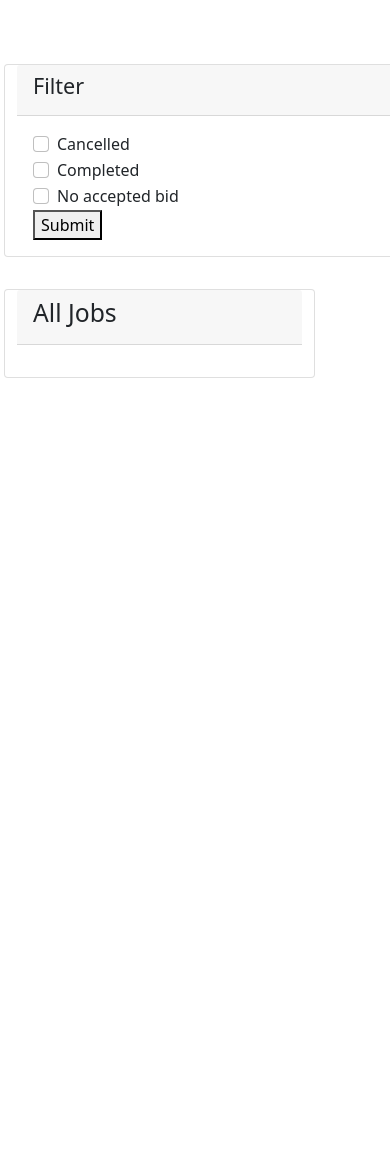
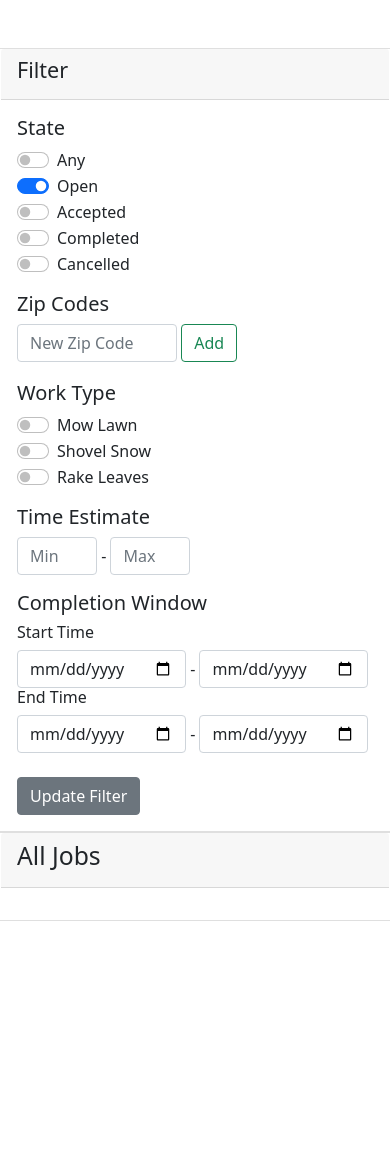
Before and after one commit to hagen-larsen-hl/3MusketeersAndARifleman, a Django app: page /jobs/view/ in a window 390 px wide; the page is wider, and only the part inside the window is pictured. Shown: the part 56-1219 px from the top of that part. Before the commit the page ends 434 px from the top of that part, so only its background shows below. Run offline with Django 4.2, Linux system fonts and the light colour scheme; the visitor is signed in with stand-in values (Sample User, id 1); data comes from the database, SQL or seed files in the repository; data that the repository does not hold is empty.

Commit message:
Added functionality and interface for job filtering

```diff
--- a/hustle/jobs/templates/jobs/view_every_job.html
+++ b/hustle/jobs/templates/jobs/view_every_job.html
@@ -2,35 +2,177 @@
 
 {% block content %}
 
-<div class="card m-3 w-10">
+<div class="card col-12 col-md-4 col-xl-3">
     <div class="card-header">
 	<h4 style="display: inline-block">Filter</h4>
     </div>
     <div class="card-body">
-	<form action="">
-	    <div class="form-check"><input class="form-check-input" type="checkbox" value="True" id="cancelledCheck" name="cancelled">Cancelled</input></div>
-	    <div class="form-check"><input class="form-check-input" type="checkbox" value="True" id="completedCheck" name="complete">Completed</input></div>
-	    <div class="form-check"><input class="form-check-input" type="checkbox" value="None" id="noBidCheck" name="accepted_bid">No accepted bid</input></div>
-	    {% if user.worker_data %}<div class="form-check"><input class="form-check-input" type="checkbox" value="{{ user.pk }}" id="myBidCheck" name="accepted_bid__user__pk">My bid accepted</input></div>{% endif %}
-	    <button type="Submit">Submit</button>
+	<form action="" id="filterForm" onchange="something_changed(this, event)">
+	    <h5>State</h5>
+	    <div class="form-check form-switch">
+		<input class="form-check-input" type="radio" id="anyFilter" name="state"
+			value="any" {% if queries.state %}checked{% endif %} />
+		<label class="form-check-label" for="anyFilter"> Any </label>
+	    </div>
+	    <div class="form-check form-switch">
+		<input class="form-check-input" type="radio" id="openFilter" name="state"
+		        value="open" {% if "open" in queries.state %}checked{% endif %} />
+		<label class="form-check-label" for="openFilter"> Open </label>
+	    </div>
+	    <div class="form-check form-switch">
+		<input class="form-check-input" type="radio" id="acceptedFilter" name="state"
+			value="accepted" {% if "accepted" in queries.state %}checked{% endif %} />
+		<label class="form-check-label" for="acceptedFilter"> Accepted </label>
+	    </div>
+	    <div class="form-check form-switch">
+		<input class="form-check-input" type="radio" id="completedFilter" name="state"
+		        value="completed" {% if "completed" in queries.state %}checked{% endif %} />
+		<label class="form-check-label" for="completedFilter"> Completed </label>
+	    </div>
+	    <div class="form-check form-switch">
+		<input class="form-check-input" type="radio" id="cancelledFilter" name="state"
+		        value="cancelled" {% if "cancelled" in queries.state %}checked{% endif %} />
+		<label class="form-check-label" for="cancelledFilter"> Cancelled </label>
+	    </div>
+	    <h5 class="mt-3">Zip Codes</h5>
+	    <div id="zip_group">
+	    {% for zip_query in queries.zip_code %}
+	    <div class="form-check form-switch">
+		<input class="form-check-input" type="checkbox" id="zip_{{zip_query}}" name="zip_code"
+			value="{{zip_query}}" checked onchange="toggle_zip_code(this)" />
+		<label class="form-check-label" for="zip_{{zip_query}}"> {{zip_query}} </label>
+	    </div>
+	    {% endfor %}
+	    </div>
+	    <div class="form-group">
+		<input style="display:inline-block;width:10em" class="form-control" type="number" id="zip_new" placeholder="New Zip Code" />
+	    	<button style="display:inline-block;margin-bottom:2pt" type="button" class="btn btn-outline-success" onclick="add_new_zip()">Add</button>
+	    </div>
+	    <h5 class="mt-3">Work Type</h5>
+	    {% for work_type in work_types %}
+	    <div class="form-check form-switch">
+		<input class="form-check-input" type="checkbox" id="wt_{{ work_type.type }}" name="type"
+			value="{{ work_type.type }}" {% if work_type.type in queries.type %}checked{% endif %} />
+		<label class="form-check-label" for="wt_{{ work_type.type }}"> {{work_type.type}} </label>
+	    </div>
+	    {% endfor %}
+	    <h5 class="mt-3">Time Estimate</h5>
+	    <div class="form-group">
+		<input style="display:inline-block;width:5em" class="form-control" type="number" id="estimate_min" name="estimate_min" placeholder="Min" value="{{ queries.estimate_min.0 }}" onchange="input_changed(this)" />
+		-
+		<input style="display:inline-block;width:5em" class="form-control" type="number" id="estimate_max" name="estimate_max" placeholder="Max" value="{{ queries.estimate_max.0 }}" onchange="input_changed(this)" />
+	    </div>
+	    <h5 class="mt-3">Completion Window</h5>
+	    <div class="form-group">
+		<h6>Start Time</h6>
+		<input style="display:inline-block;width:fit-content" class="form-control" type="date" id="start_time_min" name="start_time_min" placeholder="Min" value="{{ queries.start_time_min.0 }}" onchange="input_changed(this)" />
+		-
+		<input style="display:inline-block;width:fit-content" class="form-control" type="date" id="start_time_max" name="start_time_max" placeholder="Max" value="{{ queries.start_time_max.0 }}" onchange="input_changed(this)" />
+	    </div>
+	    <div class="form-group">
+		<h6>End Time</h6>
+		<input style="display:inline-block;width:fit-content" class="form-control" type="date" id="end_time_min" name="end_time_min" placeholder="Min" value="{{ queries.end_time_min.0 }}" onchange="input_changed(this)" />
+		-
+		<input style="display:inline-block;width:fit-content" class="form-control" type="date" id="estimate_max" name="end_time_max" placeholder="Max" value="{{ queries.end_time_max.0 }}" onchange="input_changed(this)" />
+	    </div>
+	    <button type="submit" class="mt-4 btn btn-secondary" id="filterSubmit">Update Filter</button>
 	</form>
     </div>
 </div>
-<div class="card m-3 w-75">
+<div class="card col-12 col-md-8 col-xl-9">
     <div class="card-header">
         <h2 style="display: inline-block">All Jobs</h2>
     </div>
     <div class="card-body">
         <!--Job Cards-->
-        <div class="row row-cols-1 row-cols-md-3 g-4">
+        <div class="row row-cols-1 row-cols-md-2 row-cols-xl-3 g-4">
           {% for job in jobs %}
-            <p>
-                {% include "jobs/job_card.html" with job=job %}
-            </p>
+              {% include "jobs/job_card.html" with job=job %}
           {% endfor %}
         </div>
     </div>
 </div>
 
+<script type="text/javascript">
+	function append_zip_code(value) {
+		var group = document.getElementById("zip_group");
+
+		var div = document.createElement("div");
+		div.className = "form-check form-switch";
+
+		var input = document.createElement("input");
+		input.type = "checkbox";
+		input.id = "zip_" + value;
+		input.name = "zip_code";
+		input.checked = true;
+		input.value = value;
+		input.className = "form-check-input";
+		input.setAttribute("onchange", "toggle_zip_code(this)");
+		input.style.backgroundColor = "red";
+
+		var label = document.createElement("label");
+		label.className = "form-check-label";
+		label.for = "zip_" + value;
+		label.appendChild(document.createTextNode(value));
+
+		div.appendChild(input);
+		div.appendChild(label);
+		group.appendChild(div);
+	}
+	function toggle_zip_code(input) {
+		if (input.checked) {
+			input.name = null;
+			input.setAttribute("data-zip-code", input.value);
+			input.value = null;
+		} else {
+			input.name = "zip_code";
+			input.value = input.getAttribute("data-zip-code");
+			input.setAttribute("data-zip-code", null);
+		}
+		something_changed(input.form)
+	}
+	function add_new_zip() {
+		input = document.getElementById("zip_new");
+		append_zip_code(input.value);
+		input.value = "";
+		something_changed(input.form);
+	}
+	function something_changed(form) {
+		var hasChanges = false;
+		document.querySelectorAll("input[value]").forEach(el => {
+			if (el.value == el.getAttribute("value")) {
+				el.style.backgroundColor = null;
+			} else {
+				el.style.backgroundColor = "red";
+				hasChanges = true;
+			}
+		});
+		document.querySelectorAll("input[checked]").forEach(el => {
+			if (!el.checked) {
+				el.style.backgroundColor = "red";
+				hasChanges = true;
+			} else {
+				el.style.backgroundColor = null;
+			}
+		});
+		document.querySelectorAll("input:not([checked])").forEach(el => {
+			if (el.checked) {
+				el.style.backgroundColor = "red";
+				hasChanges = true;
+			} else {
+				el.style.backgroundColor = null;
+			}
+		});
+		if (hasChanges) {
+			document.getElementById("filterSubmit").className = "mt-4 btn btn-warning";
+		} else {
+			document.getElementById("filterSubmit").className = "mt-4 btn btn-secondary";
+		}
+	}
+	function input_changed(input) {
+		something_changed(input);
+	}
+</script>
+
 
 {% endblock %}
--- a/hustle/jobs/views.py
+++ b/hustle/jobs/views.py
@@ -2,7 +2,7 @@ from django.shortcuts import render, redirect
 from .forms import NewJobForm, NewJobBidForm
 from django.contrib import messages
 from main.auth import user_passes_test, user_is_authenticated, user_in_group
-from .models import Job, Bid
+from .models import Job, Bid, JobType
 from django.contrib.auth.models import Group, User
 
 
@@ -130,19 +130,52 @@ def cancel_accept_bid(request,job_id):
     return redirect("jobs:view job",job.id)
 
 
+def _job_filter_from(key, values):
+    out = {}
+    if key == "state":
+        if "open" in values:
+            out["complete"] = False
+            out["cancelled"] = False
+            out["accepted_bid__isnull"] = True
+        if "accepted" in values:
+            out["accepted_bid__isnull"] = False
+        if "completed" in values:
+            out["complete"] = True
+        if "cancelled" in values:
+            out["cancelled"] = True
+    elif key == "zip_code":
+        out["zip_code__in"] = values
+    elif key == "type":
+        out["type__type__in"] = values
+    elif values[0]:
+        if key == "estimate_min":
+            out["time_estimate__gte"] = values[0]
+        elif key == "estimate_max":
+            out["time_estimate__lte"] = values[0]
+        elif key == "start_time_min":
+            out["completion_window_start__gte"] = values[0]
+        elif key == "start_time_max":
+            out["completion_window_start__lte"] = values[0]
+        elif key == "end_time_min":
+            out["completion_window_end__gte"] = values[0]
+        elif key == "end_time_max":
+            out["completion_window_end__lte"] = values[0]
+    return out
+
+def _job_filters_from(queries):
+    filters = {}
+    for k,v in queries.items():
+        filters = {**filters, **_job_filter_from(k,v)}
+    return filters
+
 @user_is_authenticated()
 def view_all_jobs(request):
+    queries = {"state": ["open"]}
     if request.GET:
-        filter_lists = {}
-        for k,v in request.GET.lists():
-            if len(v) > 1:
-                filter_lists[k + "__in"] = v
-            else:
-                filter_lists[k] = v[0]
-        jobs = Job.objects.filter(**filter_lists)
-    else:
-        jobs = Job.objects.filter(complete=False, cancelled=False, accepted_bid=None)
-    return render(request=request, template_name='jobs/view_every_job.html', context={"jobs": jobs})
+        queries = dict(request.GET.lists())
+    filters = _job_filters_from(queries)
+    jobs = Job.objects.filter(**filters)
+    return render(request=request, template_name='jobs/view_every_job.html', context={"jobs": jobs, "work_types": JobType.objects.all(), "queries": queries})
 
 
 @user_in_group("Customer")
```
